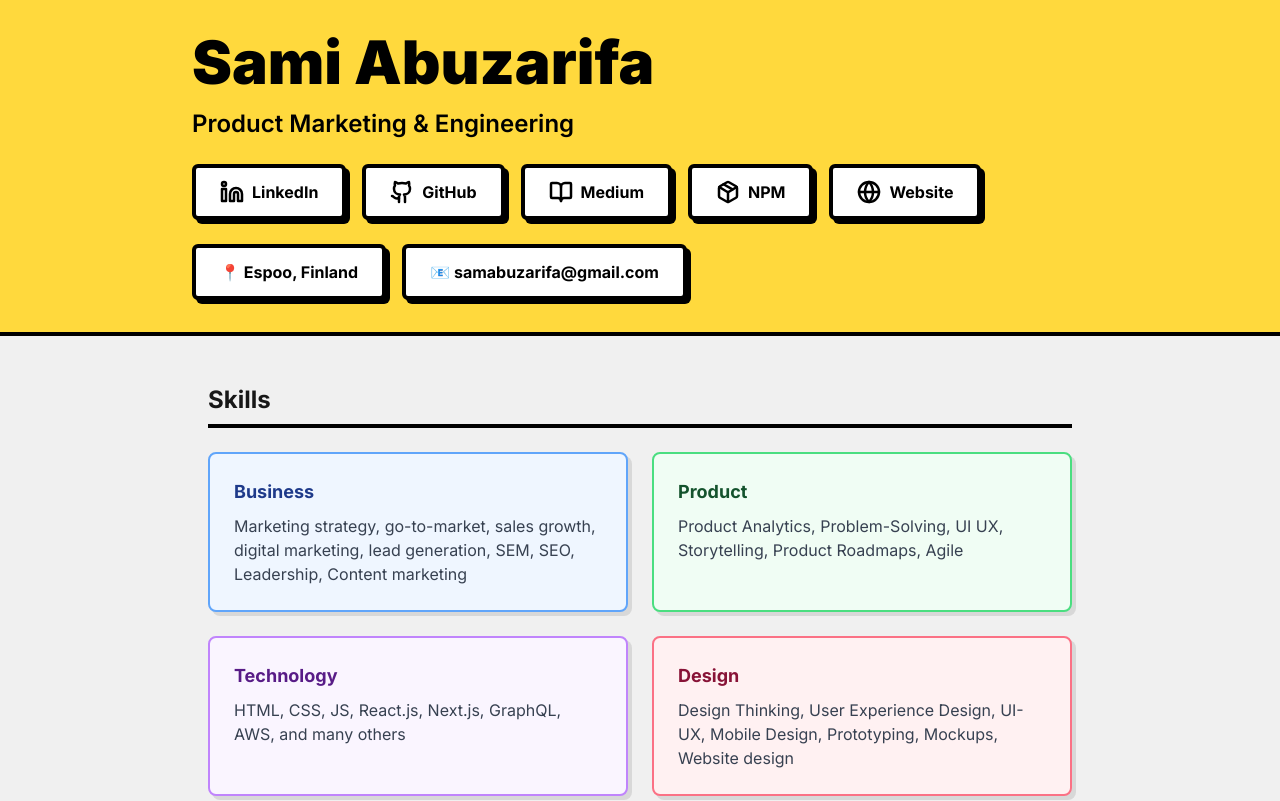
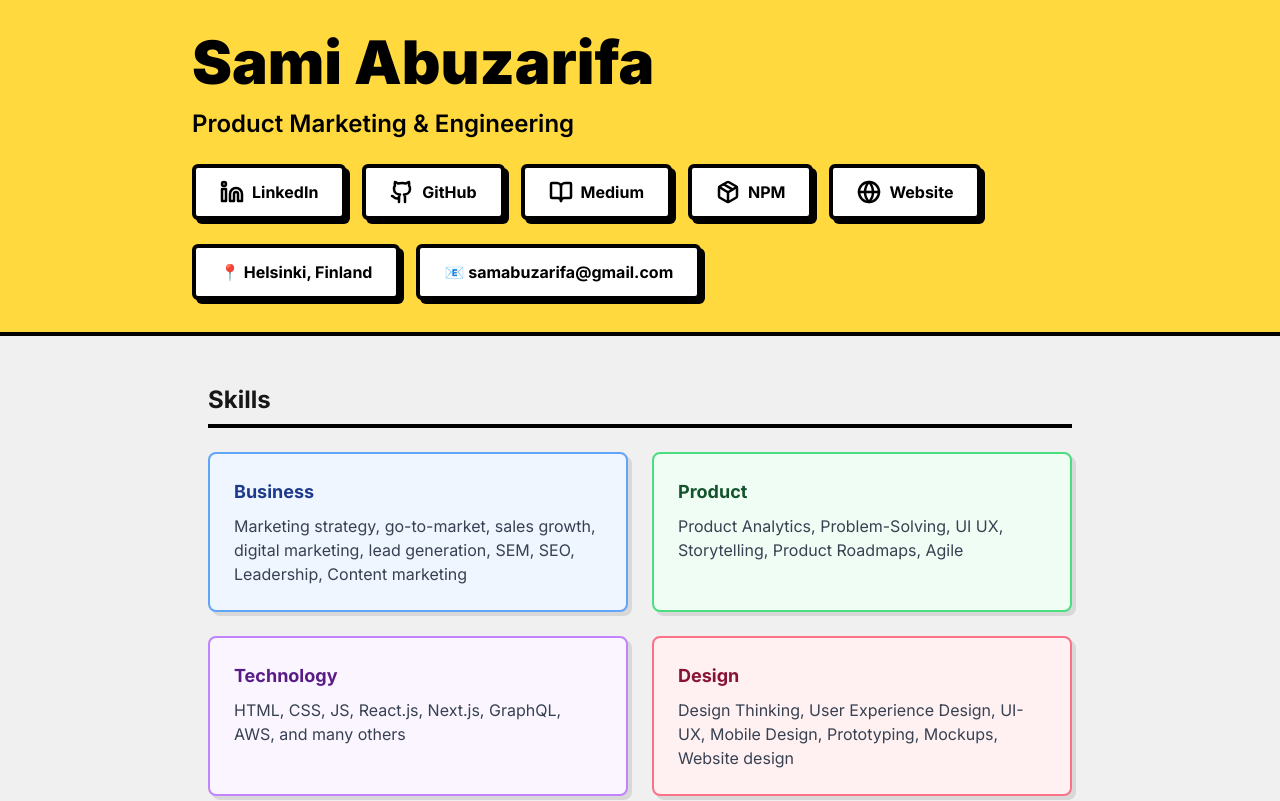
Before and after one commit to samizar/web-resume, a Next.js app: page / in a window 1280 px wide. Shown: the top 801 px of the page. Built offline with nearby package versions, Linux system fonts and the light colour scheme.

Commit message:
contact location

```diff
--- a/src/components/sections/Hero.tsx
+++ b/src/components/sections/Hero.tsx
@@ -58,7 +58,7 @@ export default function Hero() {
         <div className="flex flex-wrap gap-4">
           <div className="flex items-center gap-2 px-6 py-3 bg-white border-4 border-black rounded-md
                         shadow-[4px_4px_0px_0px_rgba(0,0,0,1)] text-black font-bold">
-            📍 Espoo, Finland
+            📍 Helsinki, Finland
           </div>
           <div className="flex items-center gap-2 px-6 py-3 bg-white border-4 border-black rounded-md
                         shadow-[4px_4px_0px_0px_rgba(0,0,0,1)] text-black font-bold">
```
